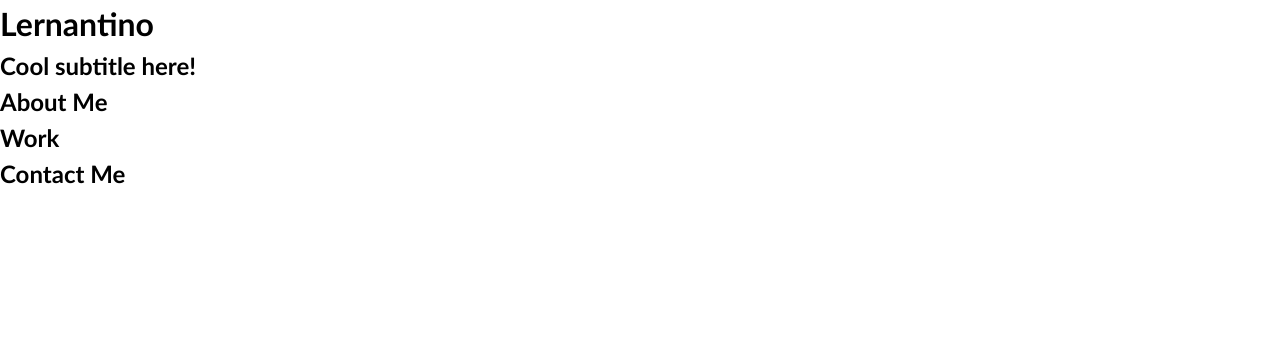
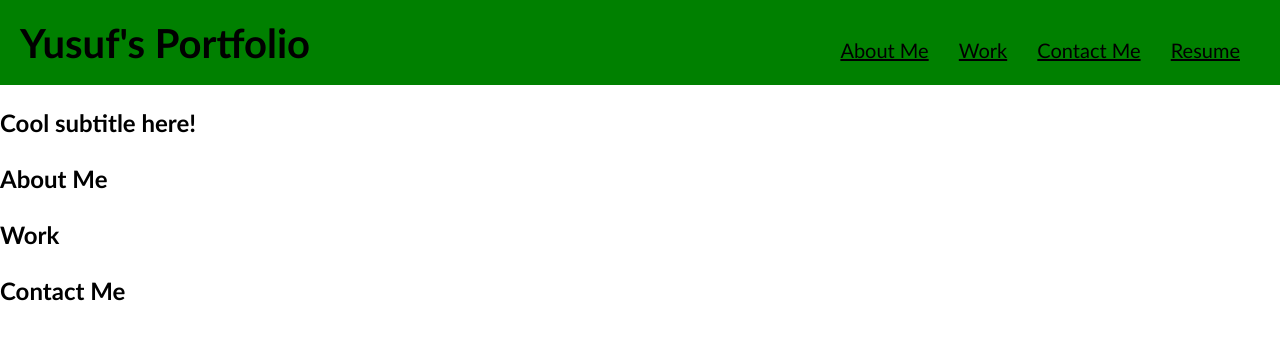
Before and after one commit to YusufDev15/Portfolio-Yusuf, a plain HTML site: page index.html in a window 1280 px wide. Drawn offline with Linux system fonts and the light colour scheme.

Commit message:
Adds css to the header

```diff
--- a/assets/css/style.css
+++ b/assets/css/style.css
@@ -9,7 +9,67 @@ body {
   line-height: 1.5;
 }
 
-h1,
+/* sets the header */
+header {
+  /* sets header padding to 20px all around */
+  padding: 0;
+  font-family: "Trebuchet MS", "Lucida Sans Unicode", "Lucida Grande",
+    "Lucida Sans", Arial, sans-serif;
+  /* sets the header background colour & colour of text */
+  background-color: green;
+  color: #ffffff;
+  display: flex;
+  align-items: baseline;
+  justify-content: space-between;
+}
+
+h1 {
+  /* sets the h1 text as an inline-block and font size */
+  display: inline-block;
+  font-size: 40px;
+  margin: 0;
+  padding-left: 20px;
+  color: black;
+}
+
+header nav {
+  padding-top: 15px;
+  padding-right: 20px;
+  margin-right: 20px;
+  float: right;
+  font-family: "Gill Sans", "Gill Sans MT", Calibri, "Trebuchet MS", sans-serif;
+  font-size: 20px;
+}
+
+header nav ul {
+  /* overrides the default list-style and sets it to none */
+  list-style: none;
+}
+
+/* list items in navigation bar */
+header nav ul li {
+  /* sets display to inline-block */
+  display: inline-block;
+  margin-left: 25px;
+}
+
+a {
+  /* sets the colour and the text-decoration of the anchor element*/
+  color: black;
+  text-decoration: underline;
+}
+
+/* change colour on hover */
+a:hover {
+  /* background-color: black; */
+  color: white;
+}
+
+/* .hero-banner {
+  background-image: url("../images/matrix-style-binary-code-digital-background-with-falling-numbers_1017-25336.jpg");
+}
+
+
 h2,
 h3,
 h4,
@@ -20,4 +80,4 @@ h6 {
 
 p {
   margin: 0;
-}
+} */
--- a/index.html
+++ b/index.html
@@ -1,21 +1,28 @@
 <!DOCTYPE html>
 <html lang="en-gb">
-
   <head>
-  <meta charset="UTF-8">
-  <meta name="viewport" content="width=device-width, initial-scale=1.0">
-  <meta http-equiv="X-UA-Compatible" content="ie=edge">
-  <title>Lernantino // Web Developer</title>
+    <meta charset="UTF-8" />
+    <meta name="viewport" content="width=device-width, initial-scale=1.0" />
+    <meta http-equiv="X-UA-Compatible" content="ie=edge" />
+    <title>Yusuf's Portfolio</title>
     <link rel="stylesheet" href="./assets/css/style.css" />
   </head>
 
   <body>
     <!-- main logo / nav -->
     <header>
-    <h1>Lernantino</h1>
+      <h1>Yusuf's Portfolio</h1>
       <nav>
+        <ul>
+          <li><a href="">About Me</a></li>
+          <li><a href="">Work</a></li>
+          <li><a href="">Contact Me</a></li>
+          <li><a href="">Resume</a></li>
+        </ul>
       </nav>
     </header>
+
+    <!-- <figure id="background-image"></figure> -->
 
     <!-- hero banner -->
     <section class="hero-banner">
@@ -41,5 +48,4 @@
       </section>
     </main>
   </body>
-
 </html>
```
Also changed, not shown: assets/images/cHJpdmF0ZS9sci9pbWFnZXMvd2Vic2l0ZS8yMDIyLTA1L3AtMjAwLWV5ZS0wMzQyNzAyLmpwZw.webp (added), assets/images/matrix-style-binary-code-digital-background-with-falling-numbers_1017-25336.jpg (added), 1 other file. Lines whose indentation alone changed are shown as unchanged.
